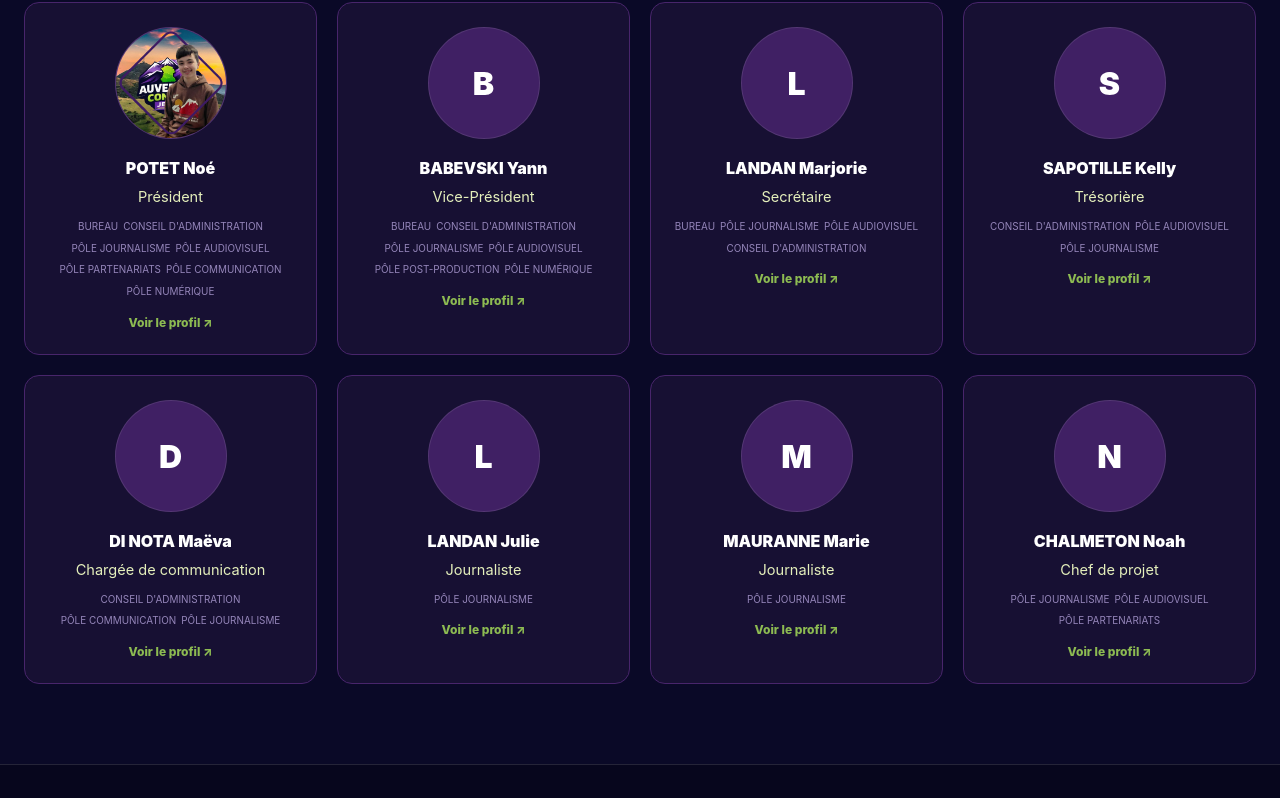
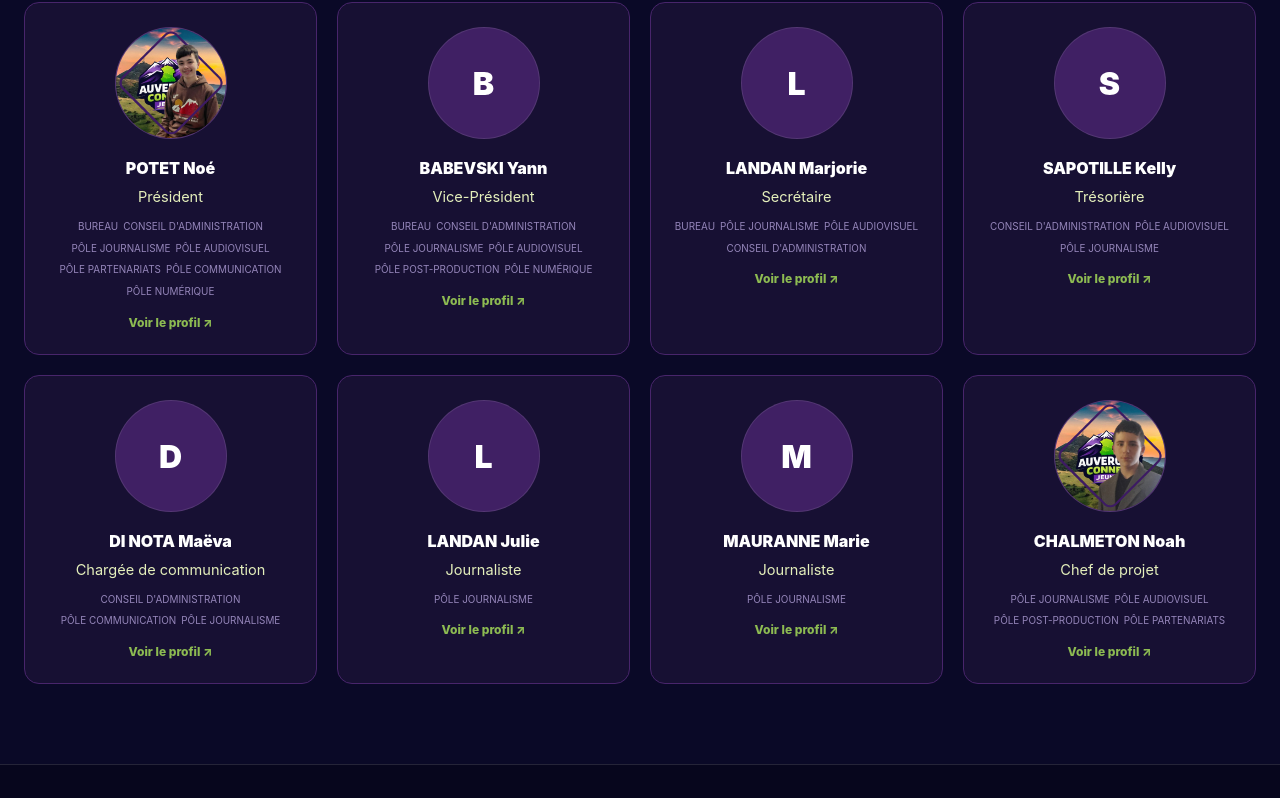
Before and after one commit to Nono6313/auvergne-connect-jeunes-v2, a plain HTML site: page puy-de-dome/membres.html in a window 1280 px wide. Shown: the part 581-1379 px from the top of the page. Drawn offline with Linux system fonts and the light colour scheme.

Commit message:
Mise à jour des profils membres ACJ - 01/11/2026 - 12:40

```diff
--- a/puy-de-dome/membres.html
+++ b/puy-de-dome/membres.html
@@ -630,8 +630,8 @@
     {
       id: "noe-potet",
       name: "POTET Noé",
-      initials: "N",
-      photo: "images/membres/noe.png",
+      initials: "NP",
+      photo: "images/membres/noe-potet.png",
       job: "Président",
       poles: [
         "Bureau",
@@ -738,17 +738,18 @@
     {
       id: "noah-chalmeton",
       name: "CHALMETON Noah",
-      initials: "N",
-      photo: "",
+      initials: "NC",
+      photo: "images/membres/noah-chalmeton.png",
       job: "Chef de projet",
       poles: [
         "Pôle journalisme",
         "Pôle audiovisuel",
+        "Pôle post-production",
         "Pôle partenariats"
       ],
-      presentation: "Présentation à compléter.",
-      role: "Présentation du rôle à compléter avec le membre.",
-      projects: "Projets à compléter."
+      presentation: "Je suis Noah, chef de projet au sein d’Auvergn’ Connect Jeunes. À travers ACJ, je participe à la réalisation de projets qui permettent aux jeunes de découvrir leur territoire, de s’informer et de développer leurs compétences dans les domaines des médias, du journalisme et de l’audiovisuel.",
+      role: "En tant que chef de projet, je participe à la préparation et à la coordination des différents projets d’ACJ. Je m’occupe notamment de la préparation des reportages et contenus, de la participation aux tournages, du développement des projets audiovisuels et de la recherche de nouveaux partenariats. Je travaille également avec les différents membres de l’association afin de faire avancer les projets et de les mener à bien.",
+      projects: "🎬Tournage 2026-2027 :\n•Aucun tournage"
     }
   ];
 
```
Also changed, not shown: puy-de-dome/images/membres/noah-chalmeton.png (renamed from puy-de-dome/images/membres/noah.png), puy-de-dome/images/membres/noe-potet.png (renamed from puy-de-dome/images/membres/noe.png).
